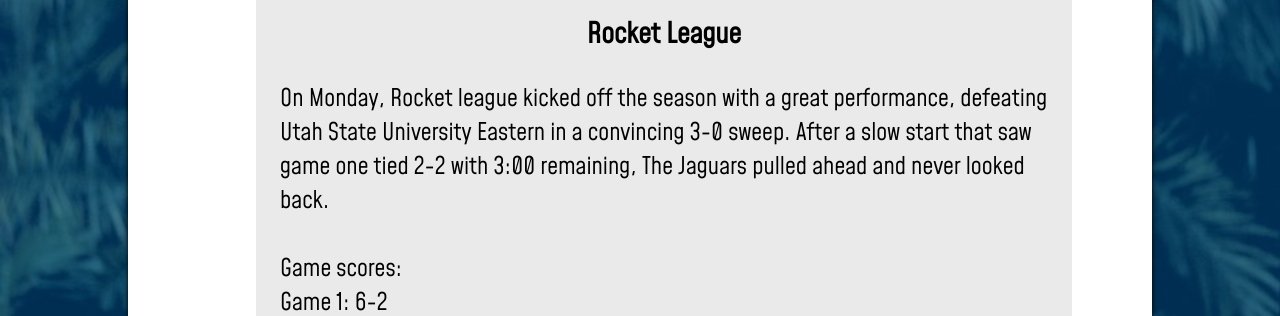
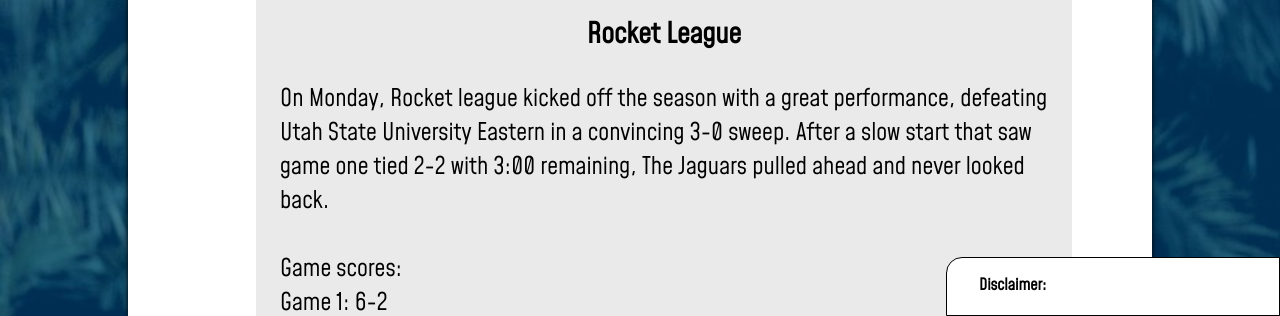
Before and after one commit to pancake423/jcc-esports-site, a website: page public/index.html in a window 1280 px wide. Shown: the part 484-800 px from the top of the page. Drawn offline with Linux system fonts and the light colour scheme.

Commit message:
updated r6 score, added disclaimer

```diff
--- a/public/index.html
+++ b/public/index.html
@@ -124,4 +124,7 @@
         <button class = "navbar-button" onclick = "buttonWatch()">Watch</button>
         <button class = "navbar-button" onclick = "buttonInterest()">Interest Form</button>
     </div>
+    <div id = "disclaimer">
+        <p id = "disclaimer-text"><b>Disclaimer:</b><br><br>This site is not run by or affiliated with Johnston Community College. The official college site can be found <a href = "https://www.jccjaguarpride.com/sports/esports/index" target="_blank" rel="noopener noreferrer">here.</a></p>
+    </div>
 </body>
--- a/public/schedule-data.js
+++ b/public/schedule-data.js
@@ -31,10 +31,10 @@
 overwatch, 4/08/2022, Johnston CC, 0, Jackson College: Jets, 0;
 overwatch, 4/15/2022, Johnston CC, 0, Dallas College North Lake, 0;
 
-rainbowsix, header, JCC Rainbow Six Siege (0-1);
+rainbowsix, header, JCC Rainbow Six Siege (0-2);
 rainbowsix, label, Regular Season;
 rainbowsix, 2/15/2022, Johnston CC, 1, Hocking College Hawks, 2;
-rainbowsix, 2/22/2022, Johnston CC, 0, Kish Kougars, 0;
+rainbowsix, 2/22/2022, Johnston CC, 0, Kish Kougars, 2;
 rainbowsix, 3/01/2022, Johnston CC, 0, Garden City CC Gold, 0;
 rainbowsix, 3/08/2022, Johnston CC, 0, Iowa Western Reivers, 0;
 rainbowsix, 3/15/2022, Johnston CC, 0, WSU Tech Esports, 0;
--- a/public/styles.css
+++ b/public/styles.css
@@ -243,3 +243,26 @@
   padding-inline: 4em;
   box-shadow: 0px 0px 5px black;
 }
+#disclaimer {
+  position: fixed;
+  width: 300px;
+  height: 25px;
+  right: 0;
+  bottom: 0;
+  background-color: white;
+  border: 1px solid black;
+  font-family: "Mohave";
+  border-top-left-radius: 1em;
+  z-index: 99999;
+  transition-duration: 0.25s;
+  padding: 16px;
+
+}
+#disclaimer:hover {
+  height: 100px;
+}
+
+#disclaimer-text {
+  margin-top: 0px;
+  margin-left: 1em;
+}
```
